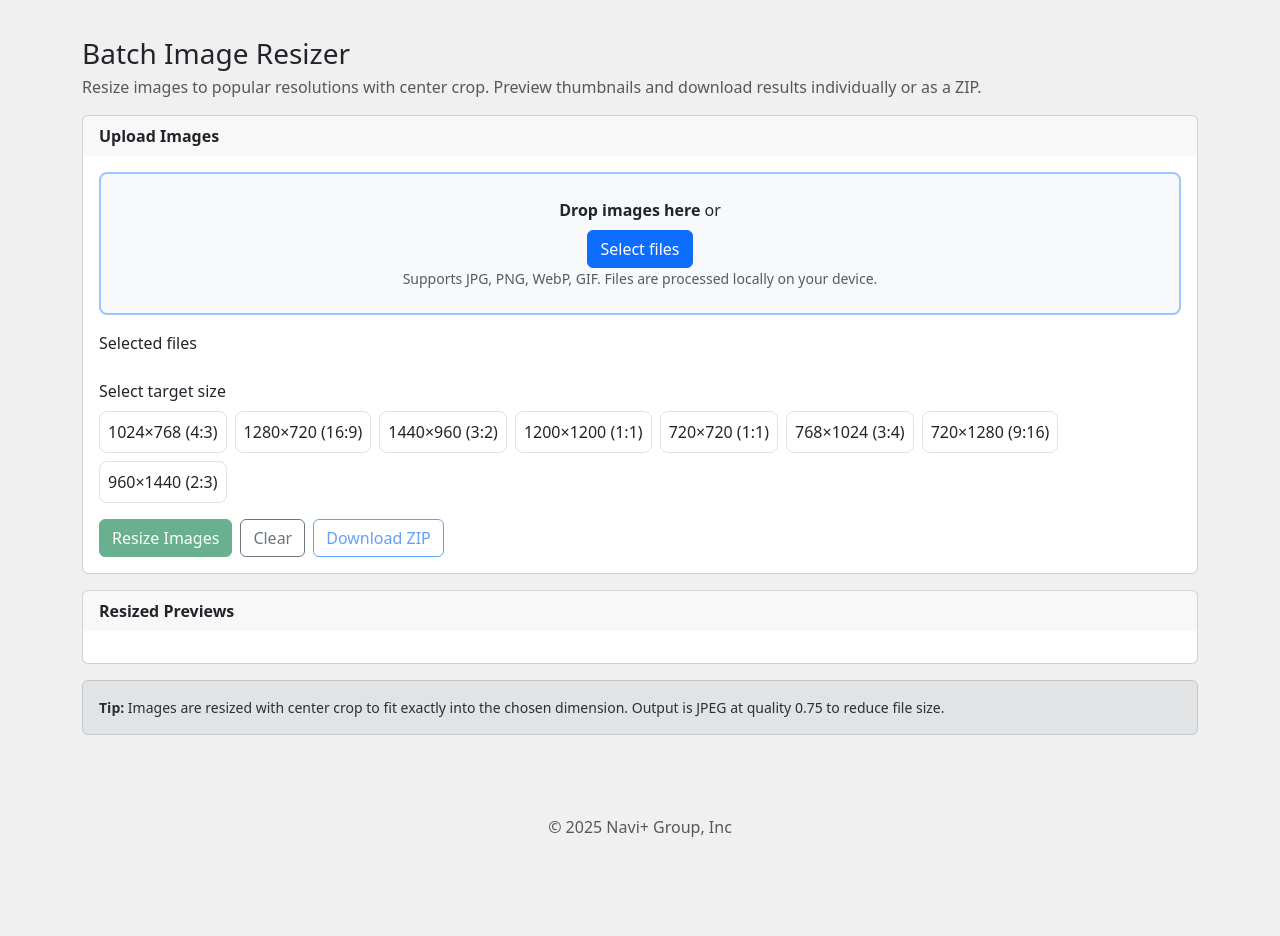
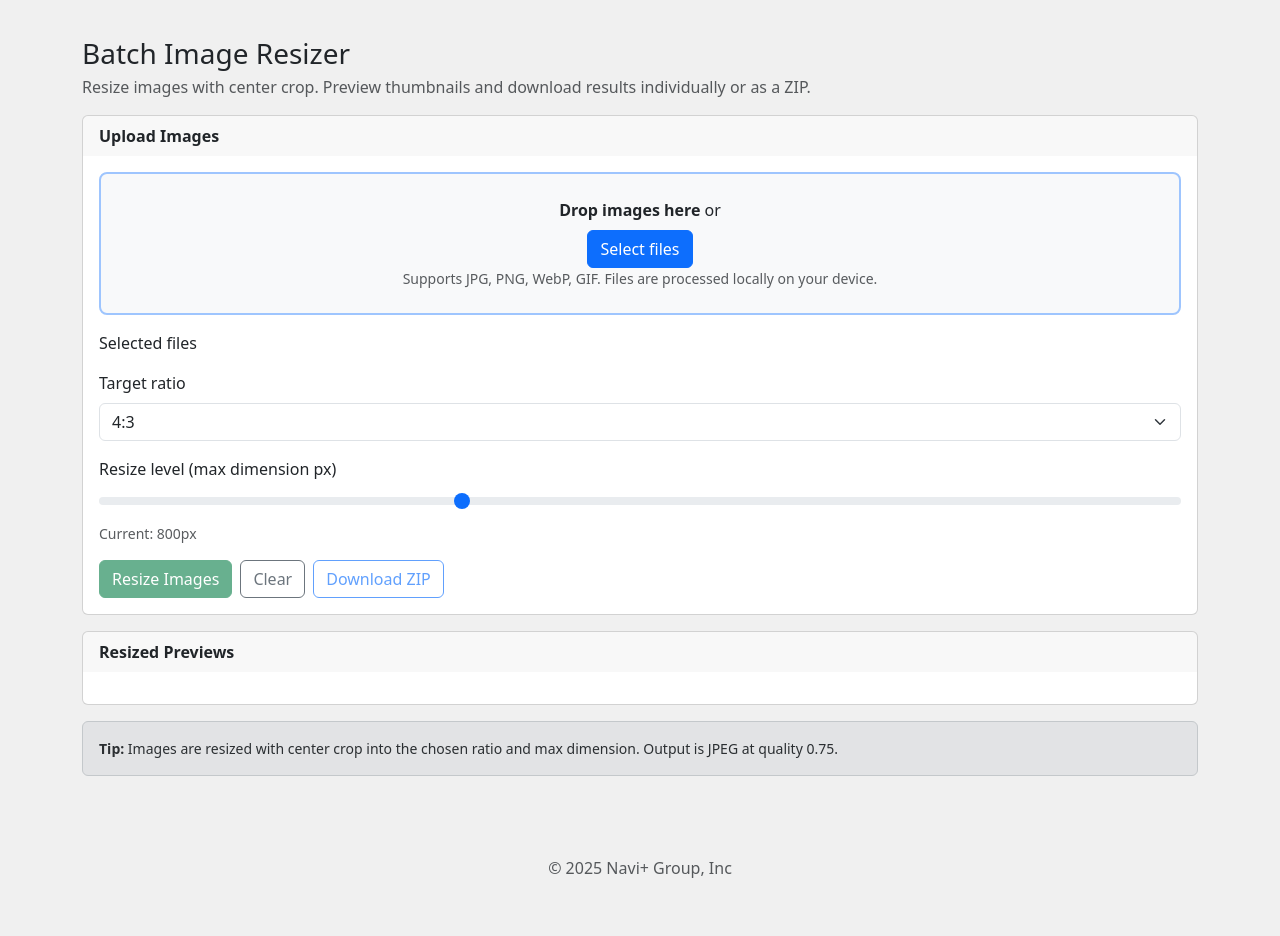
Before and after one commit to khoipn/tools.naviplus.io, a Jekyll site: the page built from toolset/images/image-resizer.html, in a window 1280 px wide. Shown: the part 336-1272 px from the top of the page. Built offline with Jekyll 4.4.1, drawn with Linux system fonts in a browser that asks for light colours; nearby versions of some CDN libraries; before the commit the page ends 1231 px from its top, so only the background shows below that.

Commit message:
Resize better

```diff
--- a/toolset/images/image-resizer.html
+++ b/toolset/images/image-resizer.html
@@ -1,7 +1,7 @@
 ---
 layout: default
 title: "Batch Image Resizer"
-description: "Resize images into common formats with crop-fit center, preview thumbnails, and download individually or as ZIP."
+description: "Resize images with center crop, preview thumbnails, and download individually or as ZIP."
 ---
 
 <div class="container py-4">
@@ -9,7 +9,7 @@ description: "Resize images into common formats with crop-fit center, preview th
   <div class="row mb-3">
     <div class="col-12">
       <h1 class="h3 mb-1">Batch Image Resizer</h1>
-      <p class="text-muted mb-0">Resize images to popular resolutions with center crop. Preview thumbnails and download results individually or as a ZIP.</p>
+      <p class="text-muted mb-0">Resize images with center crop. Preview thumbnails and download results individually or as a ZIP.</p>
     </div>
   </div>
 
@@ -27,46 +27,26 @@ description: "Resize images into common formats with crop-fit center, preview th
       <!-- Selected Files -->
       <div class="mb-3">
         <label class="form-label">Selected files</label>
-        <ul id="fileList" class="list-group small"></ul>
+        <div id="fileList" class="row g-2 small"></div>
       </div>
 
-      <!-- Preset Sizes (single choice with ratio preview) -->
+      <!-- Resize Options -->
       <div class="mb-3">
-        <label class="form-label">Select target size</label>
-        <div class="d-flex flex-wrap gap-2" id="sizeOptions">
-          <label class="border rounded-3 p-2 text-center" style="cursor:pointer;">
-            <input type="radio" name="size" value="1024x768" checked hidden>
-            <div>1024×768 (4:3)</div>
-          </label>
-          <label class="border rounded-3 p-2 text-center" style="cursor:pointer;">
-            <input type="radio" name="size" value="1280x720" hidden>
-            <div>1280×720 (16:9)</div>
-          </label>
-          <label class="border rounded-3 p-2 text-center" style="cursor:pointer;">
-            <input type="radio" name="size" value="1440x960" hidden>
-            <div>1440×960 (3:2)</div>
-          </label>
-          <label class="border rounded-3 p-2 text-center" style="cursor:pointer;">
-            <input type="radio" name="size" value="1200x1200" hidden>
-            <div>1200×1200 (1:1)</div>
-          </label>
-          <label class="border rounded-3 p-2 text-center" style="cursor:pointer;">
-            <input type="radio" name="size" value="720x720" hidden>
-            <div>720×720 (1:1)</div>
-          </label>
-          <label class="border rounded-3 p-2 text-center" style="cursor:pointer;">
-            <input type="radio" name="size" value="768x1024" hidden>
-            <div>768×1024 (3:4)</div>
-          </label>
-          <label class="border rounded-3 p-2 text-center" style="cursor:pointer;">
-            <input type="radio" name="size" value="720x1280" hidden>
-            <div>720×1280 (9:16)</div>
-          </label>
-          <label class="border rounded-3 p-2 text-center" style="cursor:pointer;">
-            <input type="radio" name="size" value="960x1440" hidden>
-            <div>960×1440 (2:3)</div>
-          </label>
-        </div>
+        <label class="form-label">Target ratio</label>
+        <select id="ratioSelect" class="form-select">
+          <option value="4:3">4:3</option>
+          <option value="16:9">16:9</option>
+          <option value="3:2">3:2</option>
+          <option value="1:1">1:1</option>
+          <option value="3:4">3:4</option>
+          <option value="9:16">9:16</option>
+          <option value="2:3">2:3</option>
+        </select>
+      </div>
+      <div class="mb-3">
+        <label for="resizeLevel" class="form-label">Resize level (max dimension px)</label>
+        <input type="range" id="resizeLevel" min="200" max="2000" step="50" value="800" class="form-range" />
+        <div class="form-text">Current: <span id="resizeVal">800</span>px</div>
       </div>
 
       <div class="d-flex gap-2 flex-wrap">
@@ -86,7 +66,7 @@ description: "Resize images into common formats with crop-fit center, preview th
   </div>
 
   <div class="alert alert-secondary small">
-    <strong>Tip:</strong> Images are resized with center crop to fit exactly into the chosen dimension. Output is JPEG at quality 0.75 to reduce file size.
+    <strong>Tip:</strong> Images are resized with center crop into the chosen ratio and max dimension. Output is JPEG at quality 0.75.
   </div>
 </div>
 
@@ -110,14 +93,14 @@ description: "Resize images into common formats with crop-fit center, preview th
   function renderFileList(){
     fileList.innerHTML='';
     files.forEach(f => {
-      const li = document.createElement('li');
-      li.className='list-group-item d-flex justify-content-between align-items-center';
-      li.textContent=f.name;
-      const size = document.createElement('span');
-      size.className='badge bg-secondary';
-      size.textContent = (f.size/1024).toFixed(1)+ ' KB';
-      li.appendChild(size);
-      fileList.appendChild(li);
+      const col = document.createElement('div');
+      col.className='col-6 col-md-3';
+      const url = URL.createObjectURL(f);
+      col.innerHTML = `<div class="border rounded-3 p-1 text-center">
+        <img src="${url}" class="img-fluid mb-1" alt="thumb">
+        <div class="text-truncate">${f.name}</div>
+      </div>`;
+      fileList.appendChild(col);
     });
   }
 
@@ -140,33 +123,32 @@ description: "Resize images into common formats with crop-fit center, preview th
   selectBtn.addEventListener('click', () => fileInput.click());
   fileInput.addEventListener('change', e => { addFiles(e.target.files); fileInput.value=''; });
 
-  function getSelectedSize(){
-    const checked = document.querySelector('input[name="size"]:checked');
-    return checked ? checked.value.split('x').map(Number) : null;
-  }
+  resizeLevel.addEventListener('input', ()=>{ resizeVal.textContent=resizeLevel.value; });
 
-  function cropFit(img, W, H){
+  function cropFit(img, maxDim, ratio){
+    let [rw,rh] = ratio.split(':').map(Number);
+    const targetW = maxDim;
+    const targetH = Math.round(maxDim * rh/rw);
     const canvas = document.createElement('canvas');
-    canvas.width = W; canvas.height = H;
+    canvas.width = targetW; canvas.height = targetH;
     const ctx = canvas.getContext('2d');
-    const r = Math.max(W/img.width, H/img.height);
+    const r = Math.max(targetW/img.width, targetH/img.height);
     const nw = img.width*r, nh = img.height*r;
-    const ox = (W-nw)/2, oy = (H-nh)/2;
+    const ox = (targetW-nw)/2, oy = (targetH-nh)/2;
     ctx.drawImage(img, ox, oy, nw, nh);
     return canvas;
   }
 
   async function process(){
     gallery.innerHTML=''; results=[];
-    const size = getSelectedSize();
-    if(!size) return;
-    const [W,H] = size;
+    const ratio = ratioSelect.value;
+    const maxDim = +resizeLevel.value;
     for(const file of files){
       const img = await loadImage(file);
-      const canvas = cropFit(img,W,H);
+      const canvas = cropFit(img,maxDim,ratio);
       const blob = await new Promise(r=>canvas.toBlob(r,'image/jpeg',0.75));
       const url = URL.createObjectURL(blob);
-      results.push({name: file.name.replace(/\.[^.]+$/, '')+`_${W}x${H}.jpg`, blob});
+      results.push({name: file.name.replace(/\.[^.]+$/, '')+`_${maxDim}_${ratio.replace(':','-')}.jpg`, blob});
       const col = document.createElement('div');
       col.className='col-6 col-md-3';
       col.innerHTML = `<div class="border rounded-3 p-1 text-center">
```
Also changed, not shown: other parts of toolset/images/image-resizer.html (+3 -0 lines).
